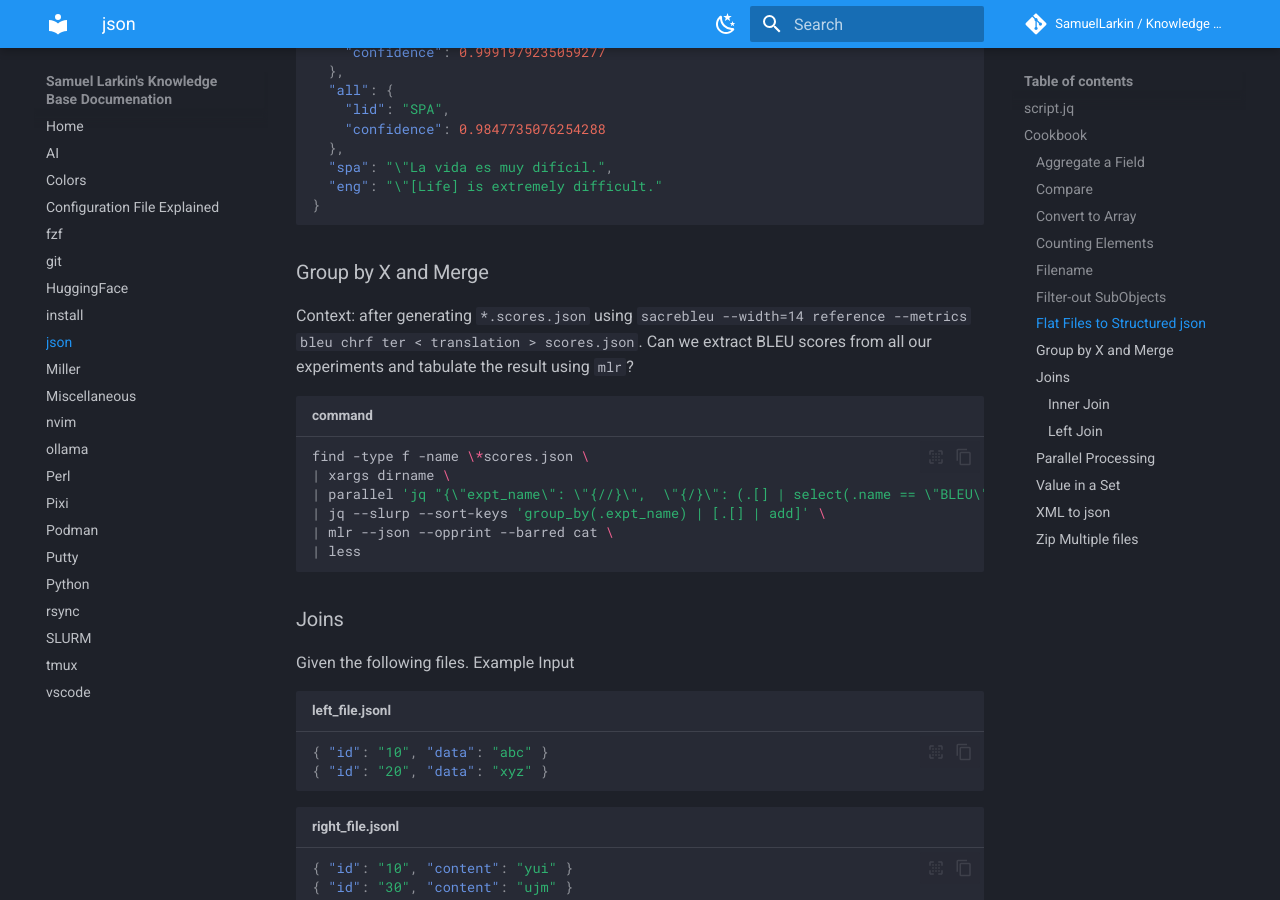
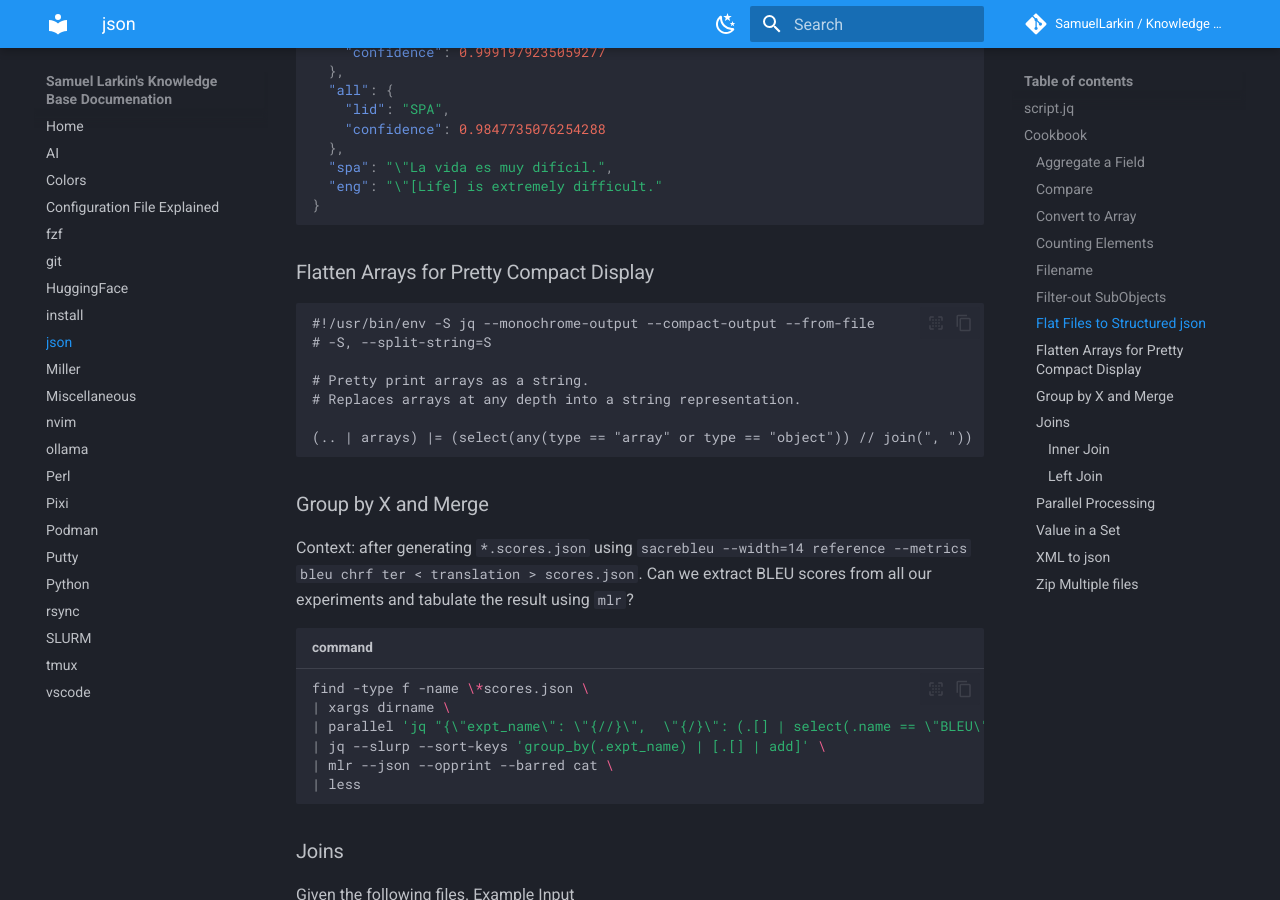
Before and after one commit to SamuelLarkin/kb, an MkDocs documentation site: the page built from docs/json.md, in a window 1280 px wide and 900 px high, scrolled down 5602 px. Built offline with MkDocs 1.6.1 and Material for MkDocs 9.7.7, drawn with Linux system fonts in a browser that asks for light colours; comment, search, counter and statistics services are not loaded; the version menu is left out.

Commit message:
docs(json): flatten arrays for pretty compact display

````diff
--- a/docs/json.md
+++ b/docs/json.md
@@ -263,6 +263,18 @@ paste \
 }
 ```
 
+### Flatten Arrays for Pretty Compact Display
+
+```jq
+#!/usr/bin/env -S jq --monochrome-output --compact-output --from-file
+# -S, --split-string=S
+
+# Pretty print arrays as a string.
+# Replaces arrays at any depth into a string representation.
+
+(.. | arrays) |= (select(any(type == "array" or type == "object")) // join(", "))
+```
+
 ### Group by X and Merge
 
 Context: after generating `*.scores.json` using `sacrebleu  --width=14 reference --metrics bleu chrf ter  < translation > scores.json`.
````
